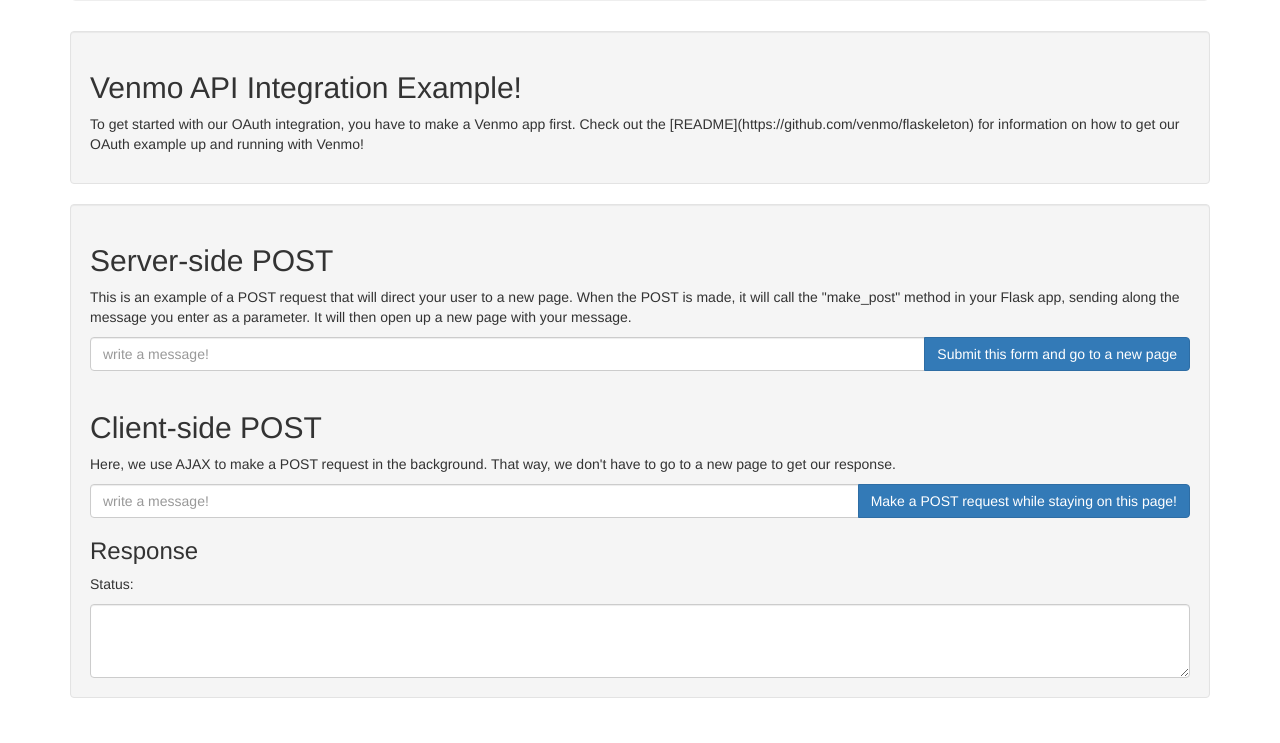
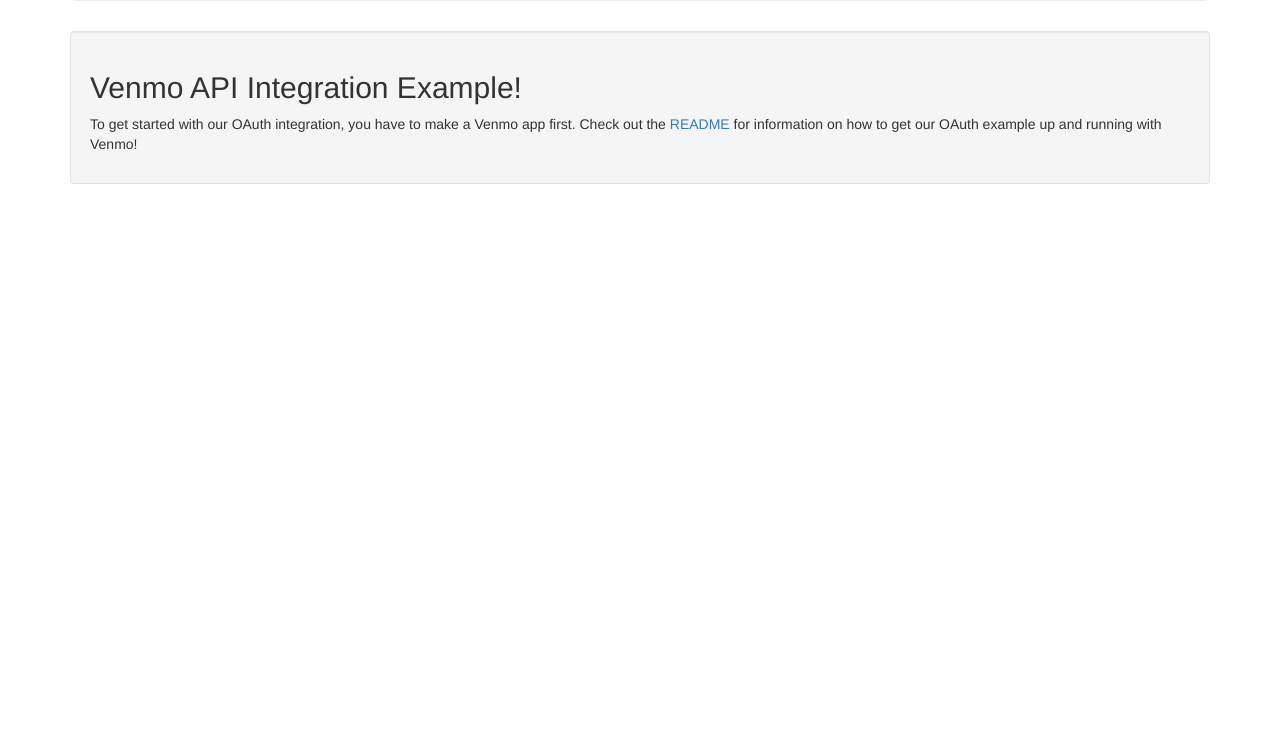
Before and after one commit to venmo/flaskeleton, a Flask app: page / in a window 1280 px wide. Shown: the part 357-1100 px from the top of the page. After the commit the page ends 541 px from the top, so only its background shows below. Run offline with Flask 2, Linux system fonts and the light colour scheme; some libraries are stand-ins or nearby versions.

Commit message:
more stuff

```diff
--- a/main.py
+++ b/main.py
@@ -25,6 +25,7 @@
 def index():
     if session.get('venmo_token'):
         data = {'name': session['venmo_username'],
+                'consumer_id': CONSUMER_ID,
             'access_token': session['venmo_token'],
             'signed_in': True}
         return render_template('index.html', data=data)
@@ -32,40 +33,6 @@
         data = {'signed_in': False,
         'consumer_id': CONSUMER_ID}
         return render_template('/index.html', data=data)
-
-"""
-Generic app endpoints that respond to HTTP post requests.
-"""
-@app.route('/make_post', methods=["POST"])
-def make_post():
-    """
-    Dummy function to plug and play!
-
-    - Want to grab the parameters from the post? Get them from
-    request.form
-    - Want to make a request to another API? use the requests module to make
-    a POST, PUT, GET or DELETE.
-    - Want to render a webpage after? use render_template. Render_template
-    takes a path to an html file and some optional data. If the html file has
-    some template code in it, the it will process that first.
-    - Want to return some json back? Use the jsonify method to render a python
-    dictionary into JSON.
-
-    In this example, we get a 'message' parameter sent by the POST request and
-    pass that into render_template. The template looks for the 'message' variable and subsitutes it
-    into the html for us. Check out /templates/make_post.html to see the template.
-    """
-    message = request.form['message']
-    return render_template('/make_post.html', message=message)
-
-@app.route('/ajax_post', methods=["POST"])
-def ajax_post():
-    message = request.form['message']
-    print request.form
-    if not message:
-        return jsonify({"message":"Please include a message!"}), 400
-    response_message = "Hey, your message was %s" % message
-    return jsonify({"message": response_message})
 
 """
 Example app endpoints to make HTTP requests to a third party API.
@@ -87,6 +54,8 @@
     """
     access_token = request.form['access_token']
     note = request.form['note']
+    email = request.form['email']
+    amount = request.form['amount']
 
     """
     the payload contains all the information we are going to send in our
@@ -95,11 +64,11 @@
     payload = {
         "access_token":access_token,
         "note":note,
-        "amount":.10,
-        "user_id":153136
+        "amount":amount,
+        "email":email
     }
-    url = "https://sandbox-api.venmo.com/payments"
 
+    url = "https://api.venmo.com/payments"
     response = requests.post(url, payload)
     data = response.json()
     return jsonify(data)
--- a/templates/base.html
+++ b/templates/base.html
@@ -5,49 +5,43 @@
     <script src="//netdna.bootstrapcdn.com/bootstrap/3.0.0/js/bootstrap.min.js"></script>
     <script type="text/javascript">
         /**
-            This is an example for making a client-side AJAX post.
-            The point of using AJAX is to make a HTTP request without having to reload the page.
-
-            Right now, this code is making a post to our Flask app's "ajax_post" url.
-        **/
-        function ajax_post() {
-            //the url you want to make the request to
-            url = "/ajax_post";
-
-            user_message = $("#message").val();
-            if (!user_message) {
-                $("#ajax_message_input").addClass("has-error");
-                return;
-            } else {
-                $("#ajax_message_input").removeClass("has-error");
-            }
-
-            $.post(url, {
-                message: user_message
-            }).done(function(response) {
-                $(".ajax_status").text(200);
-                $(".ajax_response").text(response.message);
-            }).fail(function(error) {
-                $(".ajax_status").text(error.status);
-                $(".ajax_response").text(error.message);
-            });
-        };
-
-        /**
             An example ajax implementation with the Venmo API.
             This makes a POST request to make a payment on Venmo.
         **/
         function make_payment(venmo_access_token) {
+            var num_errors = 0;
+
             payment_note = $("#payment_note").val();
             if (!payment_note) {
                 $("#payment_note_input").addClass("has-error");
-                return;
+                num_errors++;
             } else {
                 $("#payment_note_input").removeClass("has-error");
             }
 
+            payment_amount = $("#payment_amount").val();
+            if (!payment_amount) {
+                $("#payment_amount_input").addClass("has-error");
+                num_errors++;
+            } else {
+                $("#payment_amount_input").removeClass("has-error");
+            }
+
+            payment_target = $("#payment_target").val()
+            if (!payment_target) {
+                $("#payment_target_input").addClass("has-error");
+                num_errors++;
+            } else {
+                $("#payment_amount_input").removeClass("has-error");
+            }
+
+            if (num_errors) {
+                return;
+            }
             post_parameters = {
                 note:payment_note,
+                amount:payment_amount,
+                email:payment_target,
                 access_token:venmo_access_token
             }
 
@@ -71,18 +65,6 @@
                 $("#get_payments_response").text(error);
             });
         };
-
-        function verify_message_form_and_submit() {
-            user_message = $("#form_message_input").val()
-            if (!user_message) {
-                $("#message_input_wrapper").addClass("has-error");
-                return;
-            } else {
-                $("#message_input_wrapper").removeClass("has-error");
-                $("#message_form").submit();
-            }
-            return;
-        }
     </script>
   </head>
   <body style="padding:25px">
--- a/templates/index.html
+++ b/templates/index.html
@@ -2,5 +2,4 @@
     {% block content %}
         {% include 'tutorial_intro.html' %}
         {% include 'oauth_login.html' %}
-        {% include 'demo_post_section.html' %}
     {% endblock %}
--- a/templates/oauth_login.html
+++ b/templates/oauth_login.html
@@ -2,23 +2,29 @@
     <div class="well">
         <h2>Venmo API Integration Example!</h2>
         {% if data.consumer_id is not number %}
-            <p>To get started with our OAuth integration, you have to make a Venmo app first. Check out the [README](https://github.com/venmo/flaskeleton) for information on how to get our OAuth example up and running with Venmo!</p>
+            <p>To get started with our OAuth integration, you have to make a Venmo app first. Check out the <a href-"https://github.com/venmo/flaskeleton">README</a> for information on how to get our OAuth example up and running with Venmo!</p>
         {% elif not data.signed_in %}
             <p>Clicking this button will redirect you to the Venmo OAuth login page. Once the user logs in, they will be redirected back to your app, with their access_token in the redirect url. Your app can then grab that token using the flask request module.</p>
             <button class="btn btn-primary" ><a style="color:#fff" href="https://api.venmo.com/oauth/authorize?client_id={{data.consumer_id}}&scope=make_payments,access_profile&response_type=code">Click here to authenticate with Venmo using OAuth</a></button>
         {% else %}
             <p>You are signed in as {{data.name}}.</p>
-            <button class="btn btn-danger" ><a style="color:#fff" href="logout">Logout!</a></button>
-            <h3>Sweet, now click this to make a fake payment <b>(don't worry, it uses our sandbox so no money is sent)</b>.</h3>
-            <div class="input-group" id="payment_note_input" class="col-md-8">
-                <input id="payment_note" type="text" class="form-control" required placeholder="add a note to your payment!">
-                <span class="input-group-btn">
-                    <button class="btn btn-primary" type="button" onClick="javascript:make_payment('{{data.access_token}}');">Make a POST request while staying on this page!</button>
-                </span>
-            </div>
-        </br>
+            <button class="btn btn-warning" ><a style="color:#fff" href="logout">Logout!</a></button>
+            <h2>Make a payment on Venmo! <b>(Warning: this will use real money!!)</b></h2>
+                <div id="payment_note_input">
+                    <input id="payment_note" type="text" class="form-control" required placeholder="add a note to your payment">
+                </div>
+                <div id="payment_target_input" >
+                    <input id="payment_target" type="text" class="form-control" required placeholder="pay an email address">
+                </div>
+                <div id="payment_amount_input">
+                    <input id="payment_amount" type="text" class="form-control" required placeholder="enter the payment amount! ">
+                </div>
+                </br>
+                    <button class="btn btn-danger" type="button" onClick="javascript:make_payment('{{data.access_token}}');">POST to /payments</button>
+            <h3>Response:</h3>
             <textarea id="make_payment_response" class="form-control" rows="3"></textarea>
         </br>
+            <h2>Get a list of your payments!</h2>
             <div class="input-group">
                 <button class="btn btn-primary" type="button" onClick="javascript:get_payments('{{data.access_token}}');">Get your payments</button>
             </div>
```
